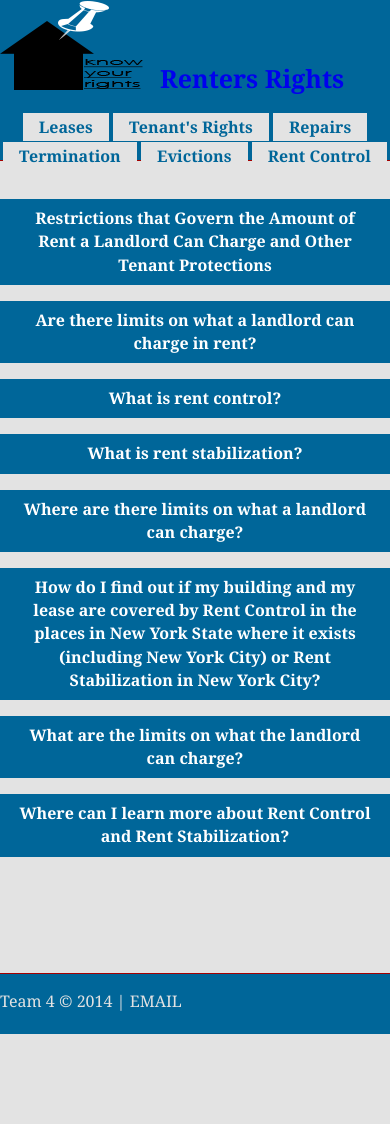
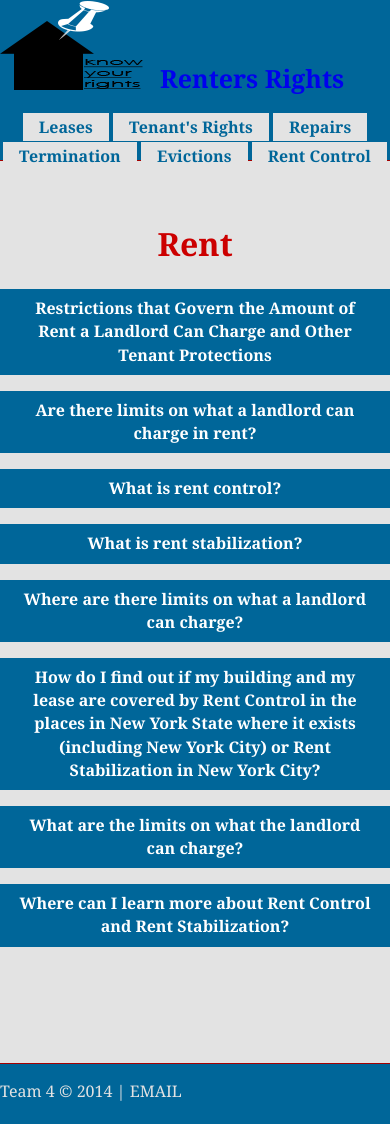
Before and after one commit to iinf362/team4, a Jekyll site: the page built from rent.html, in a window 390 px wide and 1124 px high. Built offline with Jekyll 4.4.1, drawn with Linux system fonts in a browser that asks for light colours; nearby versions of some CDN libraries.

Commit message:
added media to fix divs

```diff
--- a/css/main.css
+++ b/css/main.css
@@ -195,6 +195,10 @@
 	text-align: center;
 }
 
+@media (max-width:1150px) {
+	.container {padding-top: 200px;
+    }
+}
 .content {
 	color: black;
 	margin: 0 auto;
@@ -204,6 +208,7 @@
 }
 
  /* this box keepts the three divs in place */
+
  /* Drops */
 
 .drops {
```
